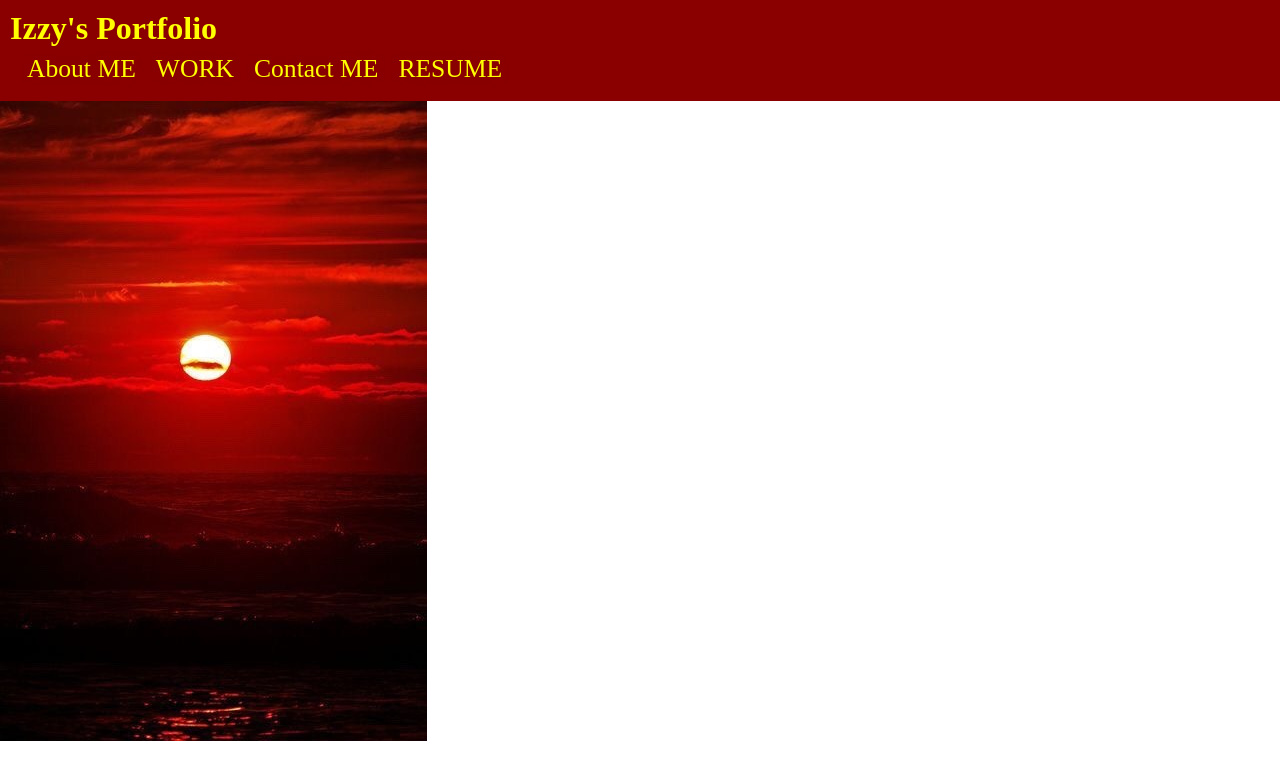
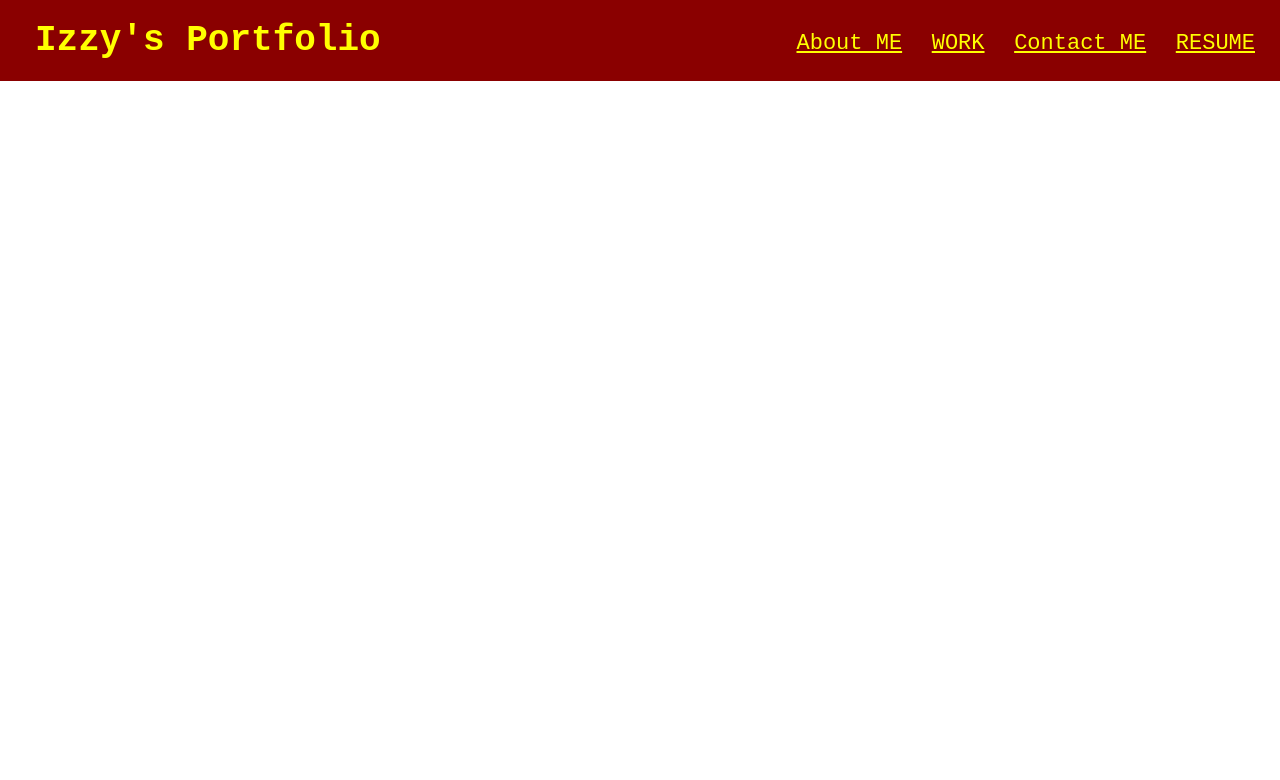
Before and after one commit to icozuna/Challenge-Two, a plain HTML site: page index.html in a window 1280 px wide. Drawn offline with Linux system fonts and the light colour scheme.

Commit message:
fixed header; now add banner?

```diff
--- a/index.html
+++ b/index.html
@@ -1,5 +1,5 @@
 <!DOCTYPE html>
-<html lang="en-US">
+<html lang="en">
   <head>
     <meta charset="UTF-8" />
     <link rel="stylesheet" href="./style.css" />
@@ -8,9 +8,7 @@
   <!--NAVIGATION!!!!!-->
   <body>
     <header>
-      <h1>
-        <a href="/index.html">Izzy's Portfolio</a>
-      </h1>
+      <h1><a href="/index.html">Izzy's Portfolio</a></h1>
       <nav>
         <ul>
           <li>
@@ -28,8 +26,5 @@
         </ul>
       </nav>
     </header>
-    <div class="header-img">
-      <img src="/assets/red_sea.jpg" />
-    </div>
   </body>
 </html>
--- a/style.css
+++ b/style.css
@@ -3,54 +3,46 @@
     padding:0;
     box-sizing: border-box;
 }
+
+body{
+    color:blue;
+    font-family: 'Courier New', Courier, monospace;
+}
+
 /*HEADER!!!!!!!!!!!!*/
 header {
-    padding: 10px 10px ;
+    padding: 20px 35px;
     background-color: rgba(138,0,0,1);
-    justify-content: space-between;
-    flex-wrap: wrap;
-    position: -webkit-sticky;
-    top: 0%;
-    background-size: cover;
-    background-attachment: fixed;
-    z-index: 9999;
+
+}
+
+header h1 {
+    font-weight: bold;
+    font-size: 36px;
+    color: orange;
+    margin: 0;
 }
 
 header a {
+    color: yellow ;
     text-decoration: none;
-    color: yellow ;
 }
 
-header nav{
-    margin:7px;
-    display: flex;
+header nav {
+    margin: -30px;
+    float: right;
 }
 
-header nav ul {
-    display: flex;
-    flex-wrap: wrap;
-    justify-content: space-between;
-    align-items: center;
-    list-style: none;
+header nav ul li{
+    display: inline;
 }
 
 header nav ul li a {
-    padding: 10px;
+  margin: 0;
     font-weight:normal ;
-    font-size: 2.0vw;
-    text-shadow: 0 0 10px rgba(138,0,0,1);
-}
-
-/*header nav ul li a:hover {
+    font-size: 22px;
+    font-family: 'Courier New', Courier, monospace;
+   padding-right: 20px;
+    text-decoration: underline;
 
 }
-*/
-
-
-
-
-.header-img {
-    flex: 1 12%;
-    background-size: 100%;
-    background-position: center;
-}
```
Also changed, not shown: assets/Me jamaica.jfif (added), assets/izzy .jpeg (added).
